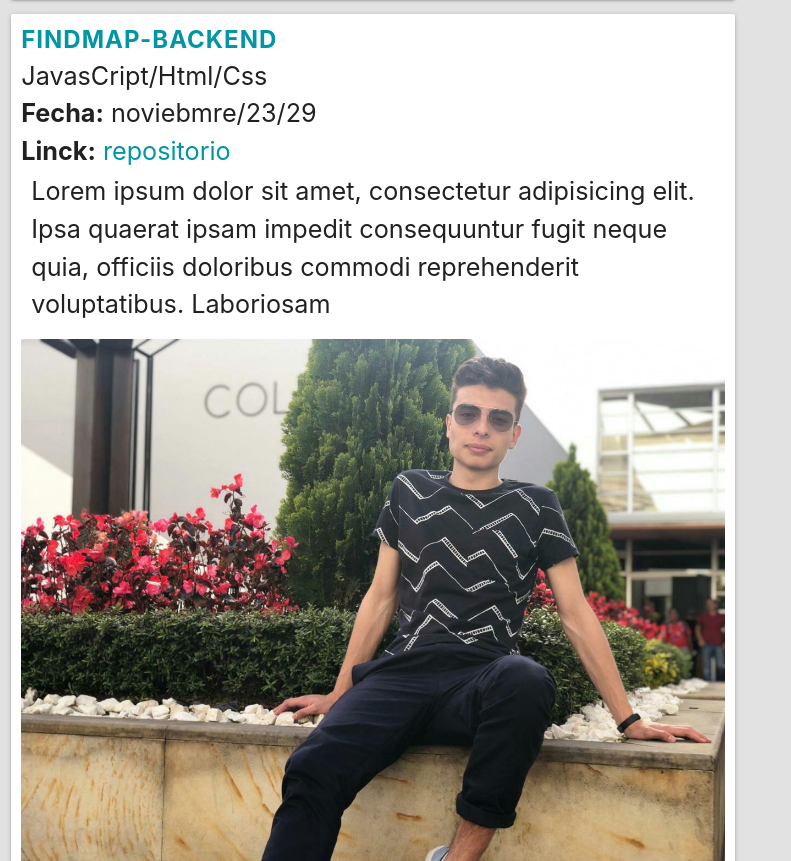
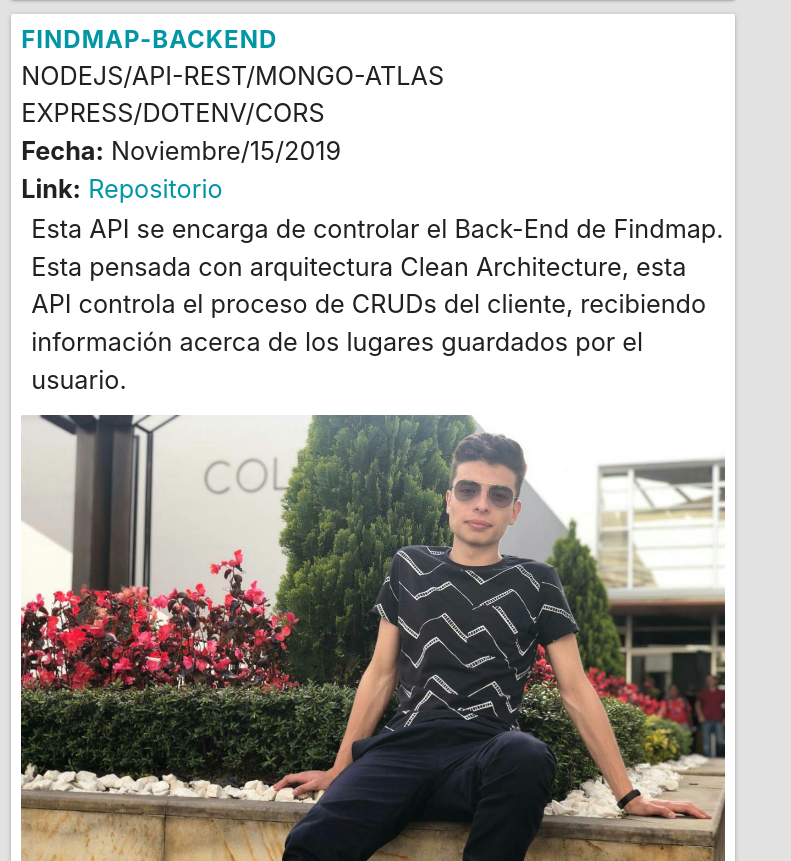
Before and after one commit to sebastian07leal/Portfolio, a website: page index.html in a window 1280 px wide. Shown: the part 1456-2317 px from the top of the page, without its empty margins (0-791 px from the left). Drawn offline with nearby package versions, Linux system fonts and the light colour scheme.

Commit message:
detalles de texto

```diff
--- a/index.html
+++ b/index.html
@@ -82,12 +82,12 @@
 						</span>
 						<!--Description card-->
 						<span class="container-card__content flow-text">
-							JavasCript/Html/Css<br>
-							<b>Fecha:</b> noviebmre/23/29<br>
-							<b>Linck:</b>
-							<a href="#"> repositorio</a><br>
-							<!-- <b>Descripción:</b> -->
-							<p> Lorem ipsum dolor sit amet, consectetur adipisicing elit. Ipsa quaerat ipsam impedit consequuntur fugit neque quia, officiis doloribus commodi reprehenderit voluptatibus. Laboriosam </p>
+							NODEJS/API-REST/MONGO-ATLAS<br>
+							EXPRESS/DOTENV/CORS<br>
+							<b>Fecha:</b> Noviembre/15/2019<br>
+							<b>Link:</b>
+							<a target="_blank" href="https://github.com/sebastian07leal/findMapAPI"> Repositorio</a><br>
+							<p>Esta API se encarga de controlar el Back-End de Findmap. Esta pensada con arquitectura Clean Architecture, esta API controla el proceso de CRUDs del cliente, recibiendo información acerca de los lugares guardados por el usuario.</p>
 						</span>
 						<!--Imagen de card-->
 						<div class="card-image">
```
